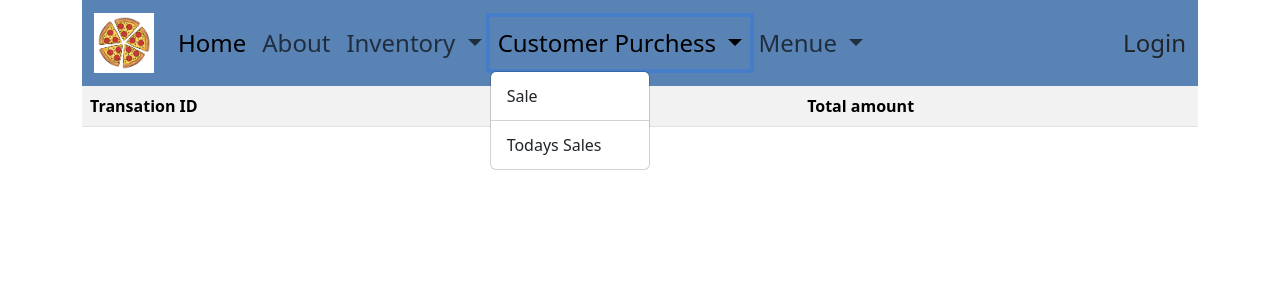
After one commit to kadarcm/DjangoDelights, a Django app: page /pizzaman/todays_sales in a window 1280 px wide, after a click on "Customer Purchess". The commit adds this page. Shown: the top 300 px of the page. Run offline with Django 4.2, Linux system fonts and the light colour scheme; data comes from the database, SQL or seed files in the repository; lists and menus that the app fills with data are empty.

Commit message:
todays_sales

```diff
--- a/pizzaman/models.py
+++ b/pizzaman/models.py
@@ -1,6 +1,6 @@
 from django.db import models
 from django.conf import settings
-from datetime import datetime as dt
+from datetime import datetime
 
 
 # Create your models here.
@@ -21,7 +21,7 @@ class Sales(models.Model):
     sale_status= (("open","o"), ("closed","c"), ("canceled","x"), ("didnt pay","r"))
     transaction_id =models.BigAutoField(primary_key=True)
     total_amount= models.FloatField(default = 0)
-    dt =models.DateTimeField(default= dt.now, db_index=True)
+    created_dt =models.DateTimeField(default= datetime.now, db_index=True)
     status = models.CharField(max_length=20, choices= sale_status, db_index=True, default='o')
 
 
@@ -41,6 +41,7 @@ class Sales(models.Model):
         sales_lines = self.saleslines_set.all()
         for line in sales_lines:
             line.entree.inventory_consume(line.qty)
+
 
 
 class MenueItem(models.Model):
--- a/pizzaman/templates/pizzaman/base.html
+++ b/pizzaman/templates/pizzaman/base.html
@@ -42,9 +42,7 @@
                 <ul class="dropdown-menu">
                   <li><a class="dropdown-item" href="{% url 'sale_add' %}">Sale</a></li>
                   <li><hr class="dropdown-divider"></li>
-                  <li><a class="dropdown-item" href="#">Todays Sales</a></li>
-                  <li><hr class="dropdown-divider"></li>
-                  <li><a class="dropdown-item" href="#">Months Sales</a></li>
+                  <li><a class="dropdown-item" href="{% url 'todays_sales' %}">Todays Sales</a></li>
                 </ul>
               </li>
 
--- /dev/null
+++ b/pizzaman/templates/pizzaman/today_sales.html
@@ -0,0 +1,23 @@
+{% extends 'pizzaman\base.html' %}
+
+{% block body %}
+
+<table class="table table-striped">
+<tr>
+    <th>Transation ID</th>
+    <th> Date Time</th>
+    <th> Total amount</th>
+</tr>
+{% for sale in sales %}
+<tr>
+    <td>{{ sale.transaction_id }}</td>
+    <td>{{ sale.created_dt }}</td>
+    <td>{{ sale.total_amount }}</td>
+</tr>
+
+{% endfor %}
+</table>
+
+
+
+{% endblock %}
--- a/pizzaman/urls.py
+++ b/pizzaman/urls.py
@@ -15,5 +15,6 @@ path("sale", sale_view, name='sale_add'),
 path("sale_add_item", sale_add_item, name="sale_add_item"),
 path("sale_del_item/<pk>", sale_remove_item, name= 'sale_remove_item'),
 path("sale_complete/<pk>", complete_sale, name="complete_sale"),
-path("sale_cancel/<pk>", cancel_sale, name="cancel_sale")
+path("sale_cancel/<pk>", cancel_sale, name="cancel_sale"),
+path('todays_sales', todays_sales, name='todays_sales'),
 ]
--- a/pizzaman/views.py
+++ b/pizzaman/views.py
@@ -1,3 +1,5 @@
+
+from django.utils import timezone
 from django.shortcuts import render, redirect
 from django.http import HttpResponse
 from django.contrib.auth.models import User
@@ -106,7 +108,7 @@ def cancel_sale(request, pk):
 @login_required()
 def complete_sale(request, pk):
     current_sale=Sales.objects.filter( transaction_id =pk).first()
-    current_sale.sale_status='c'
+    current_sale.status='c'
     current_sale.total_amount=current_sale.calculate_sale_total()
     if current_sale.total_amount ==0:
         return redirect('home')
@@ -114,3 +116,9 @@ def complete_sale(request, pk):
     current_sale.line_item_consume()
 
     return redirect('home')
+
+def todays_sales(request):
+    sales=list(Sales.objects.filter(created_dt__gt= timezone.datetime.today().replace(hour=0,minute=0,second=0,microsecond=0)).all())
+    context={'sales':sales}
+
+    return render(request=request, template_name='pizzaman/today_sales.html', context=context)
```
Also changed, not shown: db.sqlite3, pizzaman/migrations/0006_rename_dt_sales_created_dt.py (added).
